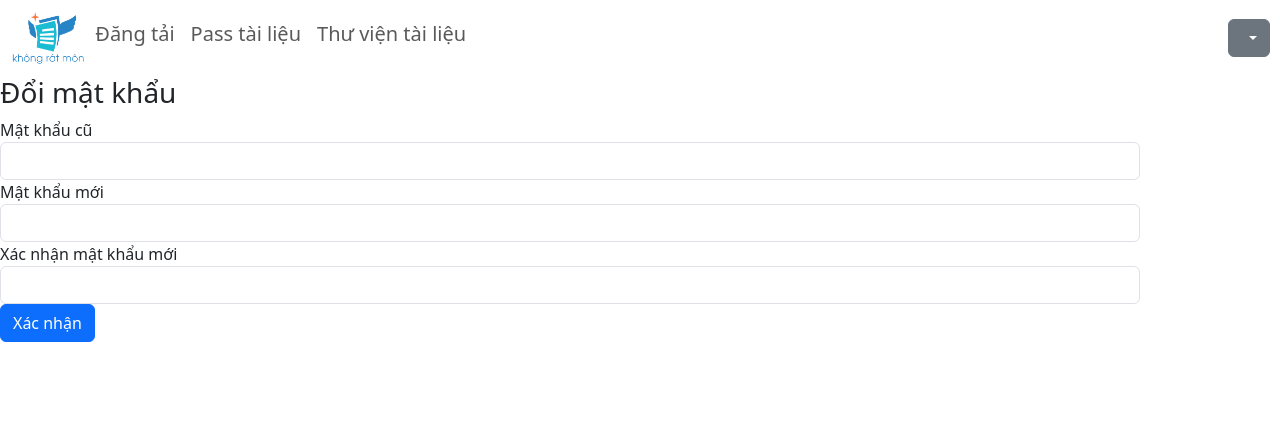
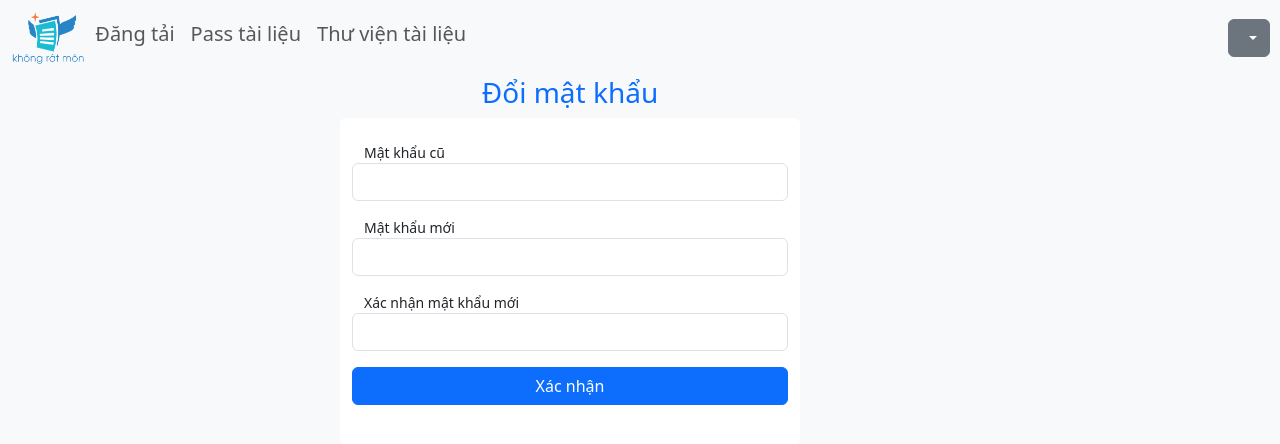
Before and after one commit to lttuem03/krm-sharing, a Python web app: template src/app/views/templates/change_password.html in a window 1280 px wide. Shown: the top 444 px of the page. Run offline with Jinja, Linux system fonts and the light colour scheme; the template is opened without the code that fills it, so the values that code supplies are empty.

Commit message:
Designing HTML template for change_password

```diff
--- a/src/app/views/templates/change_password.html
+++ b/src/app/views/templates/change_password.html
@@ -1,24 +1,44 @@
 {% extends "base.html" %}
 {% block title %} Đổi mật khẩu {% endblock %}
 {% block content %}
-<form method="POST">
-    <h3 style="align-self: center">Đổi mật khẩu</h3>
 
-    <div class="form-group">
-        <label for="current_password">Mật khẩu cũ</label>
-        <input type="password" class="form-control" id="current_password" name="current_password" required/>
+<head>
+    <style>
+        body {
+            background-color: #f0f0f0; /* Màu xám nhạt */
+        }
+    </style>
+</head>
+<body class="bg-light">
+<h3 class="text-primary text-center">Đổi mật khẩu</h3>
+<div class="container d-flex justify-content-center align-items-center">
+    <div class="content-container p-4 bg-white rounded">
+        <div class="css-background-1">
+            <form method="POST">
+                <div class="form-group row mb-3">
+                    <label for="current_password"class="small">Mật khẩu cũ</label>
+                    <input type="password" class="form-control" id="current_password" name="current_password" required/>
+                </div>
+
+                <div class="form-group row mb-3">
+                    <label for="new_password"class="small">Mật khẩu mới</label>
+                    <input type="password" class="form-control" id="new_password" name="new_password" required/>
+                </div>
+
+                <div class="form-group row mb-3">
+                    <label for="confirm_new_password"class="small">Xác nhận mật khẩu mới</label>
+                    <input type="password" class="form-control" id="confirm_new_password" name="confirm_new_password" required/>
+                </div>
+                <div class="row mb-3">
+                    <button type="submit" class="btn btn-primary">Xác nhận</button>
+                </div>
+            </form>
+
+        </div>
     </div>
+</div>
+</body>
 
-    <div class="form-group">
-        <label for="new_password">Mật khẩu mới</label>
-        <input type="password" class="form-control" id="new_password" name="new_password" required/>
-    </div>
 
-    <div class="form-group">
-        <label for="confirm_new_password">Xác nhận mật khẩu mới</label>
-        <input type="password" class="form-control" id="confirm_new_password" name="confirm_new_password" required/>
-    </div>
 
-    <button type="submit" class="btn btn-primary">Xác nhận</button>
-</form>
 {% endblock %}
```
